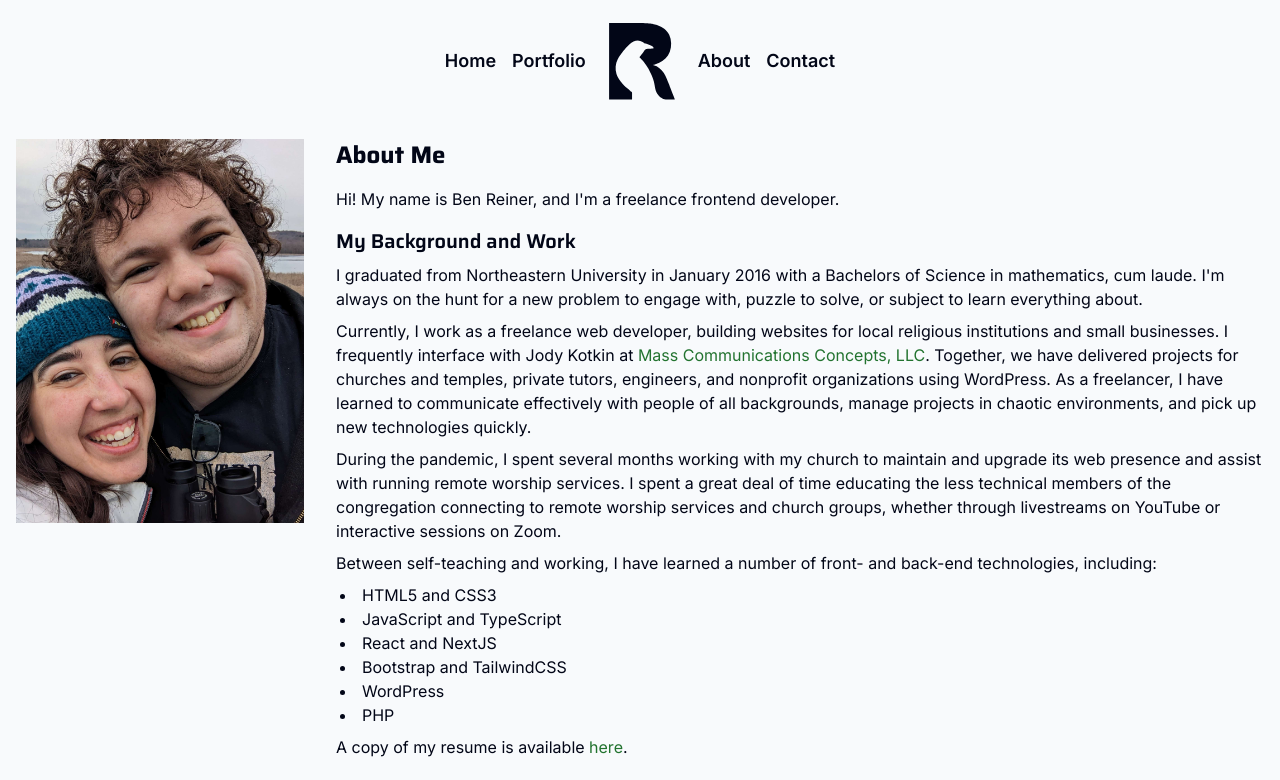
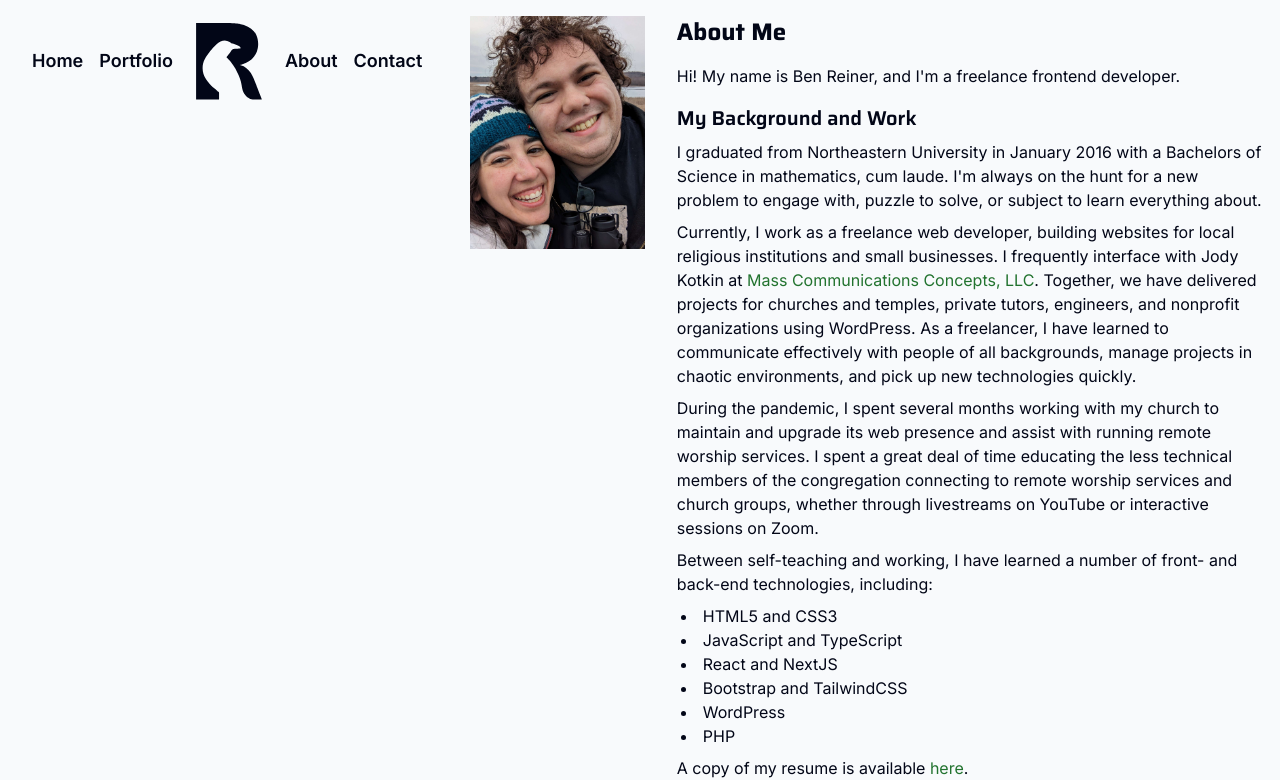
Before and after one commit to reinerb/btreiner-dot-com, a Next.js app: page /about in a window 1280 px wide. Shown: the top 780 px of the page. Built offline with nearby package versions, Linux system fonts and the light colour scheme; no server answers; what react-google-recaptcha-v3 would draw is missing.

Commit message:
Adjust RootLayout with new grid props

```diff
--- a/tailwind.config.ts
+++ b/tailwind.config.ts
@@ -16,6 +16,10 @@ const config: Config = {
       },
       gridTemplateRows: {
         "root-layout": "auto 1fr auto",
+        root: "1fr auto",
+      },
+      gridTemplateColumns: {
+        root: "auto 1fr",
       },
       colors: {
         primary: {
--- a/utils/layouts/RootLayout.tsx
+++ b/utils/layouts/RootLayout.tsx
@@ -32,13 +32,13 @@ function RootLayout({
         <meta name="description" content={metaDescription} />
       </Head>
       <div
-        className={`grid min-h-screen grid-rows-root-layout ${inter.className} ${saira.variable}`}
+        className={`grid-rows-root grid-cols-root grid min-h-screen ${inter.className} ${saira.variable}`}
       >
         <Header />
         {noContainer ? (
-          <main className={className}>{children}</main>
+          <main className={twMerge("row-span-2", className)}>{children}</main>
         ) : (
-          <div className="flex justify-center">
+          <div className="row-span-2 flex justify-center">
             <main className={twMerge("container m-4", className)}>
               {children}
             </main>
```
